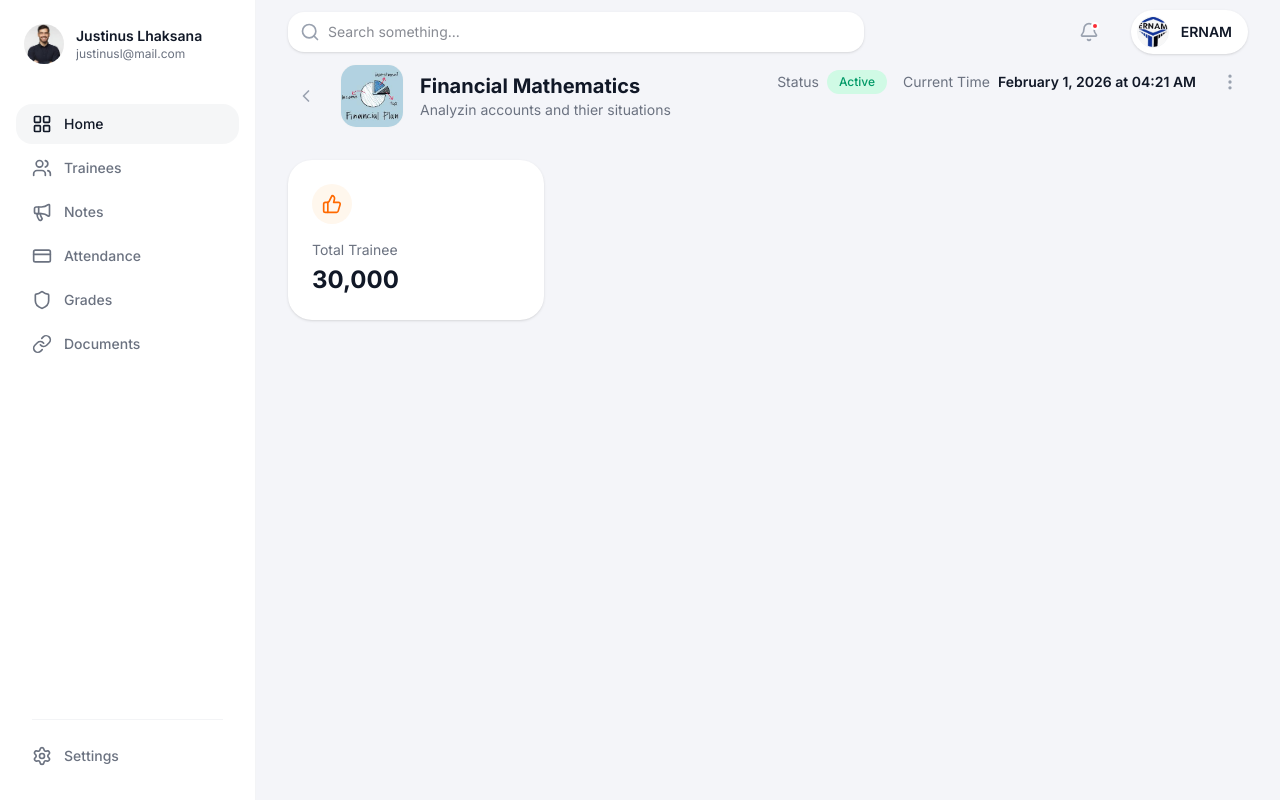
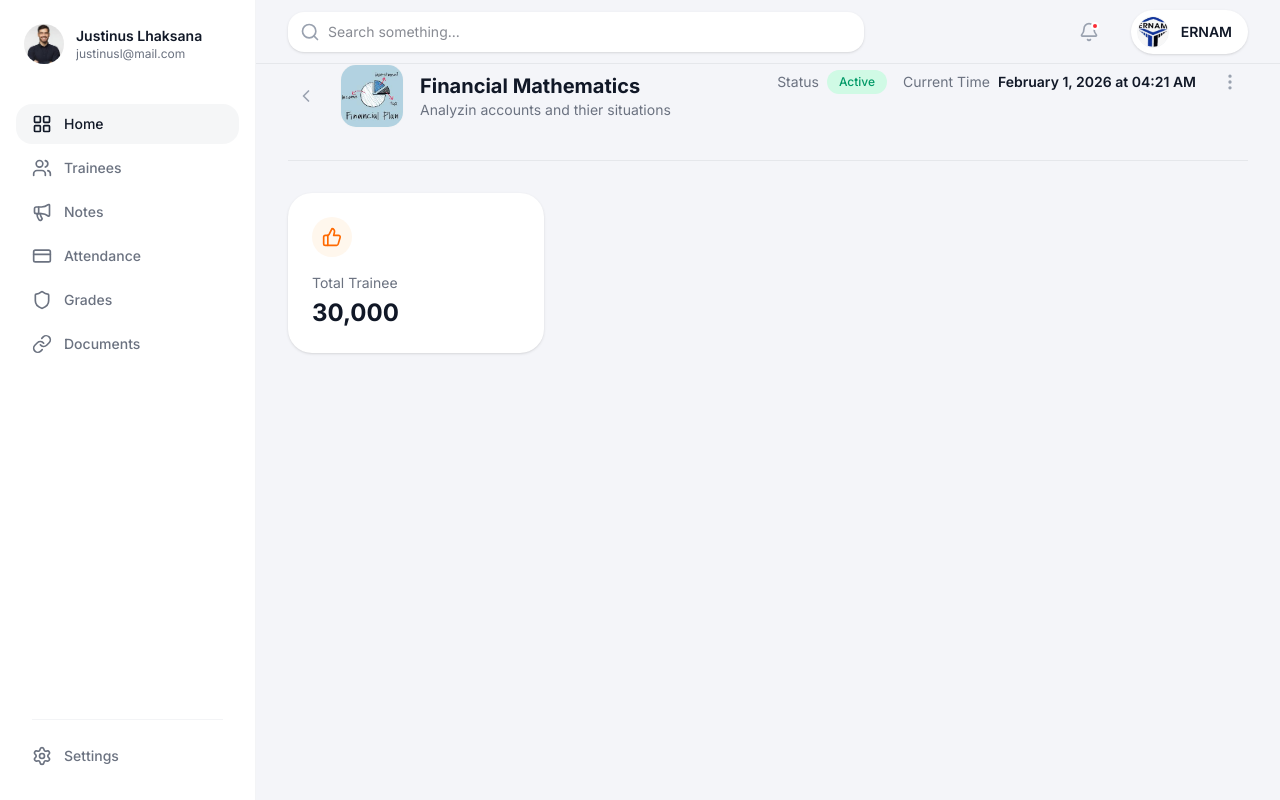
Before and after one commit to aristide12005/System, a Next.js app: page / in a window 1280 px wide. Built offline with nearby package versions, Linux system fonts and the light colour scheme.

Commit message:
UI: add separator lines to headers

```diff
--- a/src/components/DashboardHeader.tsx
+++ b/src/components/DashboardHeader.tsx
@@ -31,7 +31,7 @@ export function DashboardHeader() {
     }, []);
 
     return (
-        <div className="flex items-start justify-between mb-8">
+        <div className="flex items-start justify-between mb-8 border-b border-gray-200 pb-8">
             <div className="flex items-center gap-4">
                 <button className="p-2 hover:bg-gray-100 rounded-full transition-colors">
                     <ChevronLeft className="w-5 h-5 text-gray-400" />
--- a/src/components/Header.tsx
+++ b/src/components/Header.tsx
@@ -2,7 +2,7 @@ import { Search, Bell } from "lucide-react";
 
 export function Header() {
     return (
-        <header className="h-16 bg-transparent flex items-center justify-between px-8 py-4 z-10">
+        <header className="h-16 bg-transparent flex items-center justify-between px-8 py-4 z-10 border-b border-gray-200">
             {/* Search */}
             <div className="flex-1 max-w-xl">
                 <div className="relative group">
```
